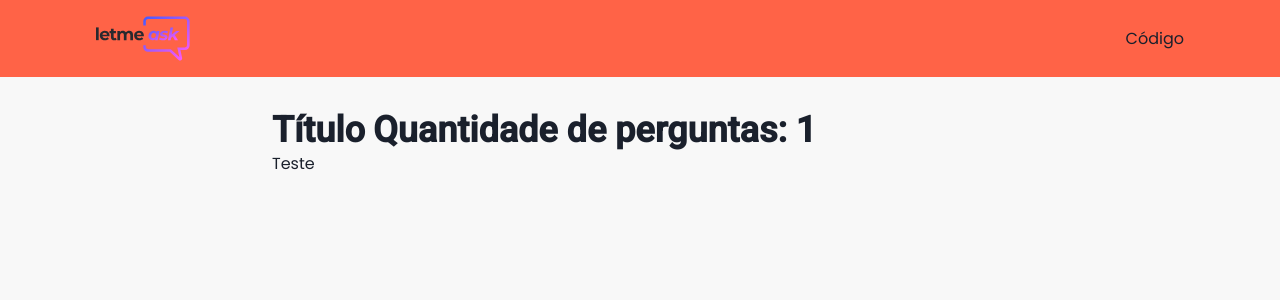
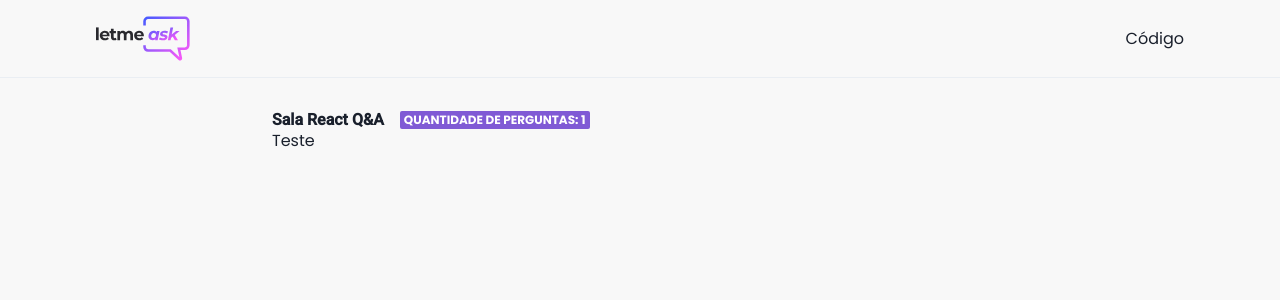
Before and after one commit to ericsonmoreira/letmeask, a React (Create React App) app: page / in a window 1280 px wide. Both pictures are taken after typing "Sample" into the empty fields and a click on the button "Entrar na sala". Shown: the top 300 px of the page. Built offline with nearby package versions, Linux system fonts and the light colour scheme; no server answers; the database is empty.

Commit message:
adjusts in laout main and room

```diff
--- a/src/layouts/Main/index.tsx
+++ b/src/layouts/Main/index.tsx
@@ -1,4 +1,13 @@
-import { Box, Heading, Flex, Image, Text, Container } from '@chakra-ui/react';
+import {
+  Box,
+  Heading,
+  Flex,
+  Image,
+  Text,
+  Container,
+  Badge,
+  Divider,
+} from '@chakra-ui/react';
 
 interface MainProps {
   title: string;
@@ -14,7 +23,6 @@ const Main: React.FC<MainProps> = (props) => {
         paddingY={4}
         paddingX={24}
         w="100%"
-        bg="tomato"
         justifyContent="space-between"
         alignItems="center"
       >
@@ -23,11 +31,16 @@ const Main: React.FC<MainProps> = (props) => {
           <Text>Código</Text>
         </Box>
       </Flex>
+      <Divider />
       <Container maxW="3xl" paddingY={8}>
-        <Flex>
-          <Heading marginRight={2}>{title}</Heading>
+        <Flex alignItems="center">
+          <Heading fontSize="medium">
+            {title}
+          </Heading>
           {numberQuestions && (
-            <Heading>Quantidade de perguntas: {numberQuestions}</Heading>
+            <Badge variant="solid" colorScheme="purple" ml={4}>
+              Quantidade de perguntas: {numberQuestions}
+            </Badge>
           )}
         </Flex>
         {children}
--- a/src/pages/Room/index.tsx
+++ b/src/pages/Room/index.tsx
@@ -1,7 +1,11 @@
 import { Main } from 'layouts/Main';
 
 const Room: React.FC = () => {
-  return <Main title="Título" numberQuestions={1}>Teste</Main>;
+  return (
+    <Main title="Sala React Q&amp;A" numberQuestions={1}>
+      Teste
+    </Main>
+  );
 };
 
 export default Room;
```
